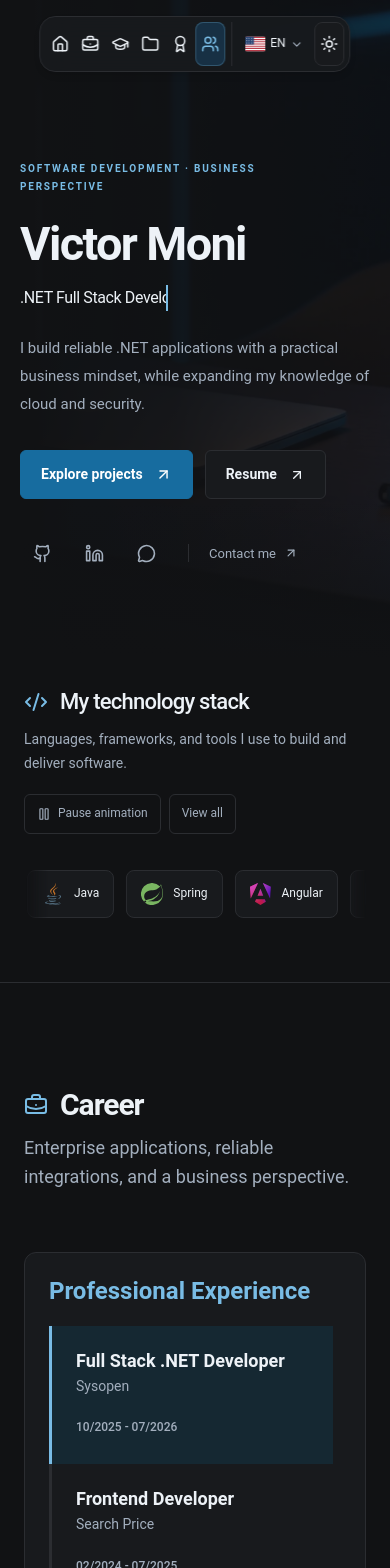
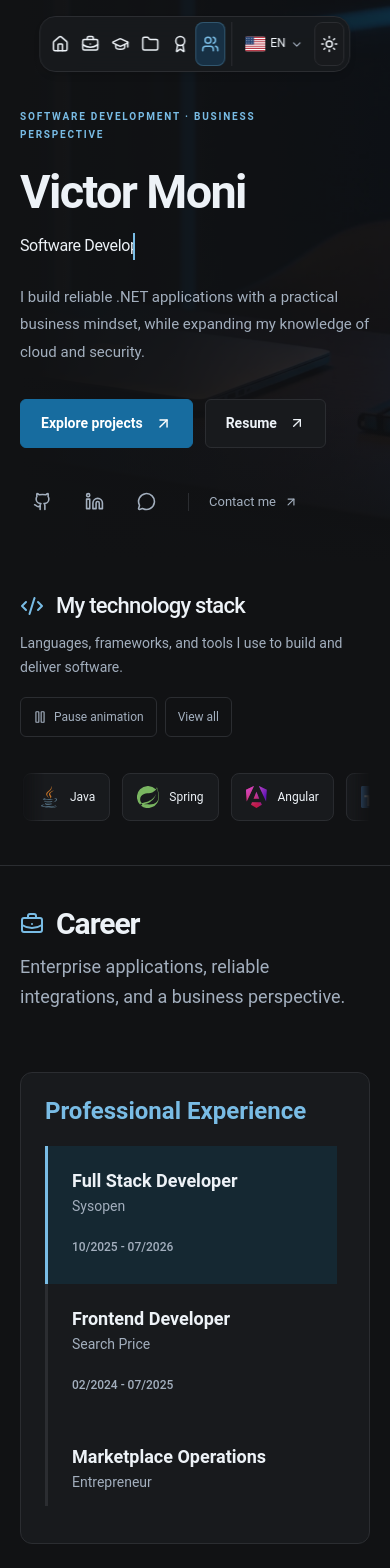
Before and after one commit to VictorMoni/Portfolio, a React (Vite) app: page / in a window 390 px wide. Shown: the top 1568 px of the page. Built offline with nearby package versions, Linux system fonts and the light colour scheme.

Commit message:
Update portfolio titles and responsive section spacing

```diff
--- a/src/App.css
+++ b/src/App.css
@@ -25,7 +25,7 @@
   --radius: 12px;
   --radius-small: 6px;
   --page-gutter: max(24px, calc((100% - 1120px) / 2));
-  --section-space: clamp(72px, 8vw, 112px);
+  --section-space: clamp(40px, 6vw, 80px);
   color-scheme: dark;
   font-family: 'Roboto', system-ui, sans-serif;
   font-synthesis: none;
@@ -64,8 +64,10 @@ button, a { transition: var(--control-transition); }
 ul { list-style: none; }
 img { max-width: 100%; }
 html { scroll-behavior: smooth; scroll-padding-top: 0; }
-section[id], footer[id] { scroll-margin-top: 0; }
-#about, #education { padding-top: max(104px, var(--section-space)); }
+@media (max-width: 600px) {
+  :root { --page-gutter: 20px; }
+}
+section[id], footer[id] { scroll-margin-top: 80px; }
 h1, h2, h3, h4 { line-height: 1.2; }
 h2 { letter-spacing: -.035em; }
 /* Suppress native tap feedback while preserving keyboard focus indicators. */
--- a/src/components/About/index.tsx
+++ b/src/components/About/index.tsx
@@ -8,7 +8,7 @@ const About = () => {
    const experiences = [
     {
         id: 1,
-        title: "Full Stack .NET Developer",
+        title: "Full Stack Developer",
         company: "Sysopen",
         document: { url: "https://drive.google.com/file/d/1rV8BvKmmJaYSEUiLQvAB1eJHN2O3vtAq/view?usp=sharing", label: "View recommendation letter" },
         description:
--- a/src/components/Main/index.tsx
+++ b/src/components/Main/index.tsx
@@ -24,8 +24,8 @@ export const Main = () => {
         <p className="eyebrow">{t("SOFTWARE DEVELOPMENT · BUSINESS PERSPECTIVE")}</p>
         <h1>Victor Moni</h1>
         <p className="role">
-          <span className="role-measure">{t(".NET Full Stack Developer")}</span>
-          <span className="role-typing" aria-hidden="true">{t(".NET Full Stack Developer")}</span>
+          <span className="role-measure">{t("Software Developer")}</span>
+          <span className="role-typing" aria-hidden="true">{t("Software Developer")}</span>
         </p>
         <p className="summary">{t("I build reliable .NET applications with a practical business mindset, while expanding my knowledge of cloud and security.")}</p>
         <div className="actions">
@@ -150,7 +150,7 @@ const Introduction = styled.main`
     @media (max-width: 760px) {
       grid-template-columns: 1fr;
       gap: 36px;
-      padding-top: 132px;
+      padding-top: 108px;
       padding-bottom: 48px;
       h1 { font-size: clamp(48px, 9vw, 68px); }
       .hero-art { min-height: 0; aspect-ratio: 16 / 9; background-position: center 55%; }
@@ -163,7 +163,9 @@ const Introduction = styled.main`
     }
   }
   @media (max-width: 600px) {
-    min-height: 660px; padding-top: 145px; padding-bottom: 70px;
+    min-height: auto;
+    padding-top: 108px;
+    padding-bottom: var(--section-space);
     padding-inline: 20px;
     .info { width: 100%; min-width: 0; }
     h1, html[data-theme="light"] & h1 {
--- a/src/components/MainProject/styles.ts
+++ b/src/components/MainProject/styles.ts
@@ -4,7 +4,8 @@ export const Section = styled.section`
   position: relative;
   min-height: 100vh;
   min-height: 100svh;
-  padding: max(104px, var(--section-space)) var(--page-gutter)
+  @media (max-width: 760px) { min-height: auto; }
+  padding: var(--section-space) var(--page-gutter)
     var(--section-space);
   background: var(--background);
   border-top: 1px solid var(--border);
--- a/src/components/SocialMedia/index.tsx
+++ b/src/components/SocialMedia/index.tsx
@@ -111,7 +111,7 @@ export const SocialFooter = () => {
                     </SocialSection>
 
                     <FooterBottom>
-                        <p>Victor Moni &middot; {t("Full Stack Developer")} &middot; 2026</p>
+                        <p>Victor Moni &middot; {t("Software Developer")} &middot; 2026</p>
                         <span>{t("Thoughtfully built with React & TypeScript")}</span>
                     </FooterBottom>
                 </FooterContent>
@@ -130,7 +130,7 @@ const SectionTransition = styled.div`
 `;
 
 const FooterContainer = styled.footer`
-background:var(--background); color:var(--text); min-height:100vh; min-height:100svh; padding:max(104px, var(--section-space)) 0 40px; position:relative; border-top:1px solid var(--border);
+background:var(--background); color:var(--text); min-height:100vh; min-height:100svh; padding:var(--section-space) 0 40px; position:relative; border-top:1px solid var(--border);
 `;
 
 const FooterContent = styled.div`
--- a/src/components/TechSlider/index.tsx
+++ b/src/components/TechSlider/index.tsx
@@ -82,7 +82,7 @@ const Track = styled.div<{ $duration: number }>`
 `;
 
 const Stack = styled.section<{ $paused: boolean; $expanded: boolean }>`
-  padding: 28px var(--page-gutter) 60px;
+  padding: 28px var(--page-gutter) var(--section-space);
   background: var(--background);
   .stack-heading { display: flex; justify-content: space-between; align-items: end; gap: 24px; margin-bottom: 32px; flex-wrap: wrap; }
   .stack-description { max-width: 520px; margin-top: 12px; color: var(--muted); font-size: 14px; line-height: 1.7; }
--- a/src/i18n/translations.json
+++ b/src/i18n/translations.json
@@ -31,13 +31,9 @@
     "pt": "DESENVOLVIMENTO DE SOFTWARE · VISÃO DE NEGÓCIO",
     "es": "DESARROLLO DE SOFTWARE · VISIÓN DE NEGOCIO"
   },
-  ".NET Full Stack Developer": {
-    "pt": "Desenvolvedor Full Stack .NET",
-    "es": "Desarrollador Full Stack .NET"
-  },
-  "Full Stack .NET Developer": {
-    "pt": "Desenvolvedor Full Stack .NET",
-    "es": "Desarrollador Full Stack .NET"
+  "Software Developer": {
+    "pt": "Desenvolvedor de Software",
+    "es": "Desarrollador de software"
   },
   "I build reliable .NET applications with a practical business mindset, while expanding my knowledge of cloud and security.": {
     "pt": "Desenvolvo aplicações .NET confiáveis com uma visão prática de negócio, enquanto aprofundo meus conhecimentos em nuvem e segurança.",
```
